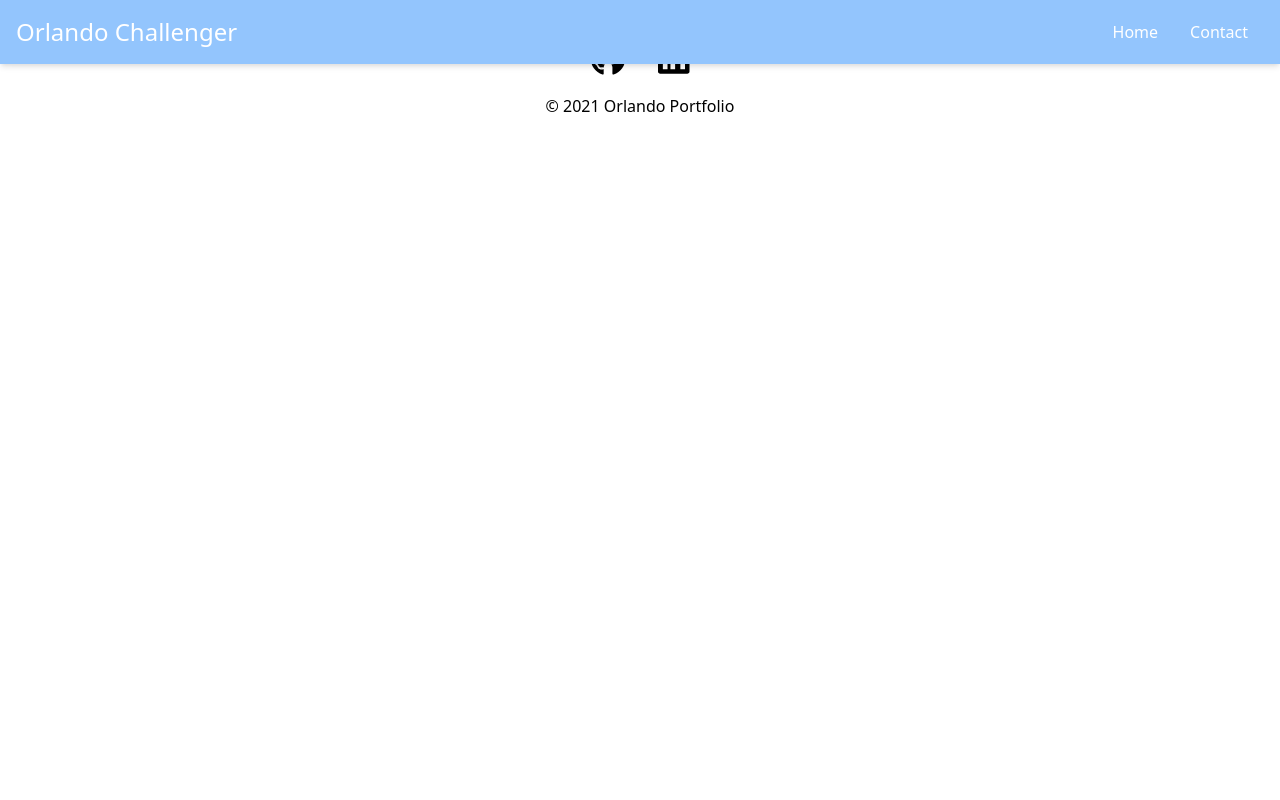
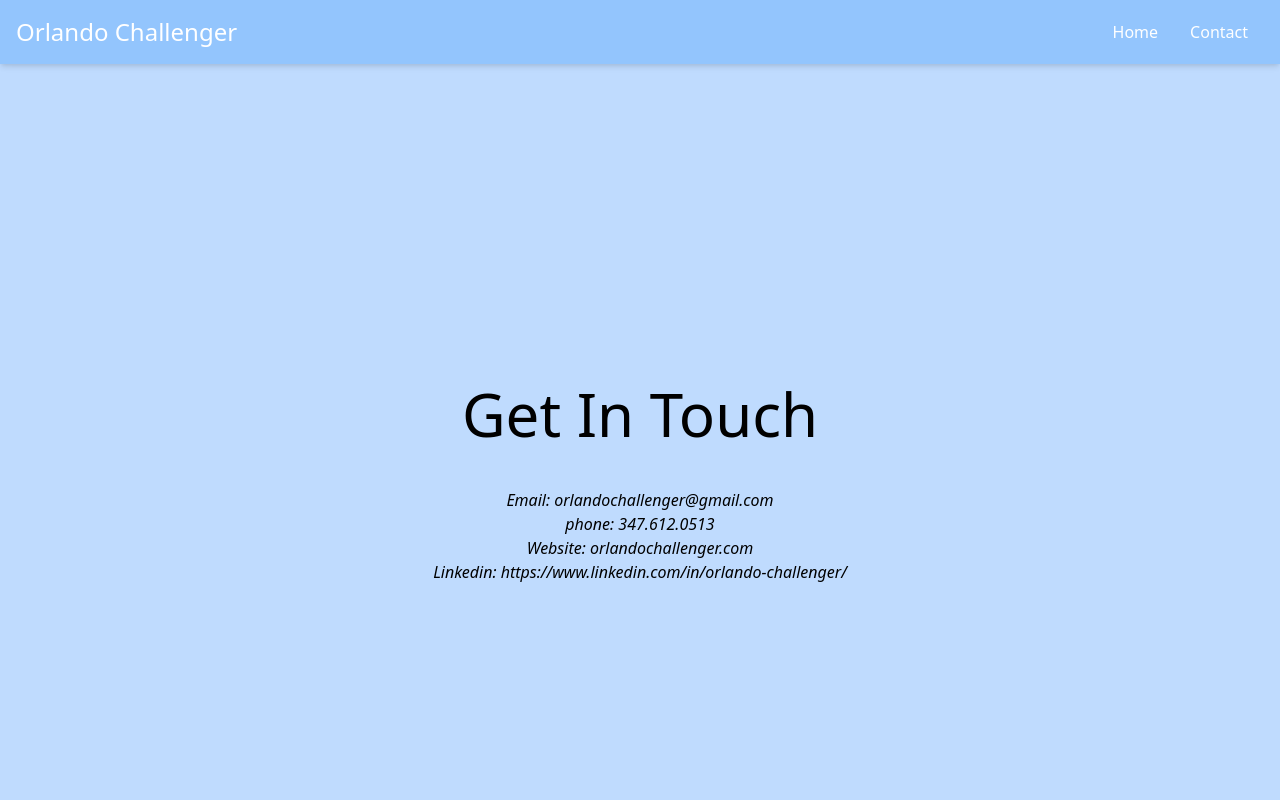
Before and after one commit to orlandochallenger/portfolio2, a Vue app: page /contact in a window 1280 px wide. Shown: the top 800 px of the page. Built offline with nearby package versions, Linux system fonts and the light colour scheme.

Commit message:
add contact

```diff
--- a/src/App.vue
+++ b/src/App.vue
@@ -1,5 +1,5 @@
 <template>
-  <div class="box-border m-0 p-0">
+  <div>
     <NavBar />
     <router-view/>
     <Footer />
@@ -20,5 +20,9 @@ export default {
 </script>
 
 <style scoped>
-
+*{
+  box-sizing:border-box;
+  margin:0;
+  padding:0;
+}
 </style>
--- a/src/components/Footer.vue
+++ b/src/components/Footer.vue
@@ -1,6 +1,5 @@
 <template>
-    <footer class="footer">
-    <div class="p-4 text-center">
+    <div class="p-2 text-center">
         <a href="https://github.com/orlandochallenger" target="_blank">
         <fa class="text-4xl mx-4" :icon="['fab','github']"/>
         </a>
@@ -11,7 +10,6 @@
     <div class="pb-4 text-center">
         <span>&copy; {{new Date().getFullYear()}} Orlando Portfolio</span>
     </div>
-</footer>
 </template>
 
 <script>
@@ -22,7 +20,4 @@ export default {
 </script>
 
 <style>
-.footer{
-
-}
 </style>
--- a/src/components/Form.vue
+++ /dev/null
@@ -1,14 +0,0 @@
-<template>
-    <div>
-        <form action="">
-            <input type="text">
-        </form>
-
-    </div>
-</template>
-
-<script>
-export default {
-    name: 'Form'
-}
-</script>
--- a/src/views/Contact.vue
+++ b/src/views/Contact.vue
@@ -1,16 +1,19 @@
 <template>
   <div>
-    <Form />
+    <main class="bg-blue-200 py-96 text-center">
+      <h1 class="text-6xl pb-11">Get In Touch</h1>
+      <address class="">
+        Email: <a href="mailto:orlandochallenger@gmail.com" target="_blank">orlandochallenger@gmail.com</a><br>
+        phone: 347.612.0513<br>
+        Website: <a href="https://orlandochallenger.com/" target="_blank">orlandochallenger.com</a><br>
+        Linkedin: <a href="https://www.linkedin.com/in/orlando-challenger/" target="_blank">https://www.linkedin.com/in/orlando-challenger/</a><br>
+      </address>
+    </main>
   </div>
 </template>
 
 <script>
-import Form from "../components/Form"
-
 export default {
     name: "Contact",
-    components: {
-      Form
-    }
 }
 </script>
--- a/tailwind.config.js
+++ b/tailwind.config.js
@@ -2,7 +2,14 @@ module.exports = {
   purge: { content: ['./public/**/*.html', './src/**/*.vue'] },
   darkMode: false, // or 'media' or 'class'
   theme: {
+    screen: {
+      sm: '480px',
+      md: '768px',
+      lg: '976px',
+      xl: '1440px',
+    },
     extend: {},
+
   },
   variants: {
     extend: {},
```
Also changed, not shown: 1 other file (tests, documents, lock files or other folders).
